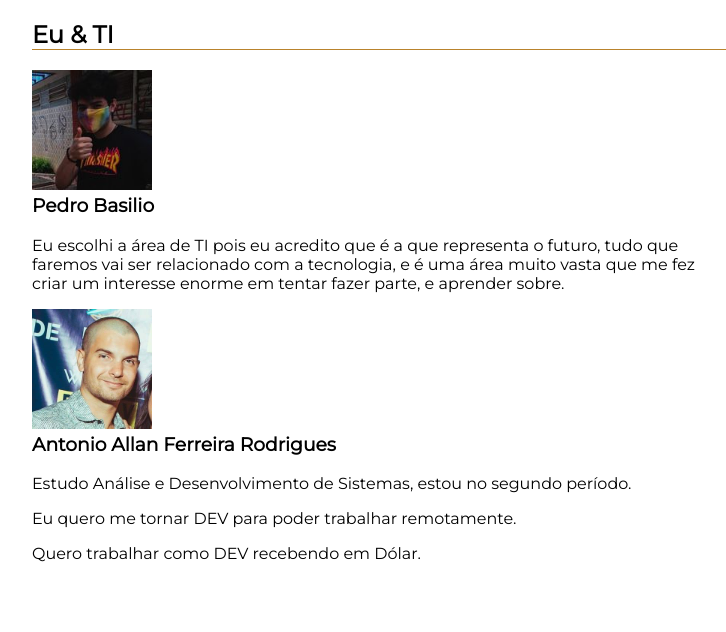
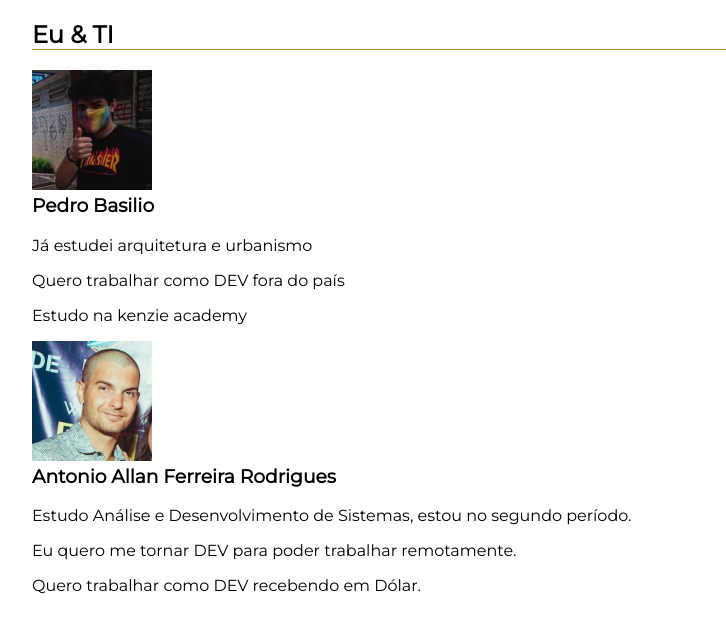
Before and after one commit to Kenzie-Academy-Brasil-Developers/trabalhando-git-equipe-sprint-1-PedroHBasilio, a plain HTML site: page index.html in a window 1280 px wide. Shown: the whole page, without its empty margins (160-886 px from the left). Drawn offline with Linux system fonts and the light colour scheme.

Commit message:
fatos add

```diff
--- a/index.html
+++ b/index.html
@@ -20,11 +20,9 @@
                 </aside>
                 <article>
                     <h3>Pedro Basilio</h3>
-                    <p>
-                        Eu escolhi a área de TI pois eu acredito que é a que representa o futuro, tudo que faremos
-                        vai ser relacionado com a tecnologia, e é uma área muito vasta que me fez criar um interesse enorme
-                        em tentar fazer parte, e aprender sobre.
-                    </p>
+                    <p>Já estudei arquitetura e urbanismo</p>
+                    <p>Quero trabalhar como DEV fora do país</p>
+                    <p>Estudo na kenzie academy</p>
                 </article>
             </div>
 
```
